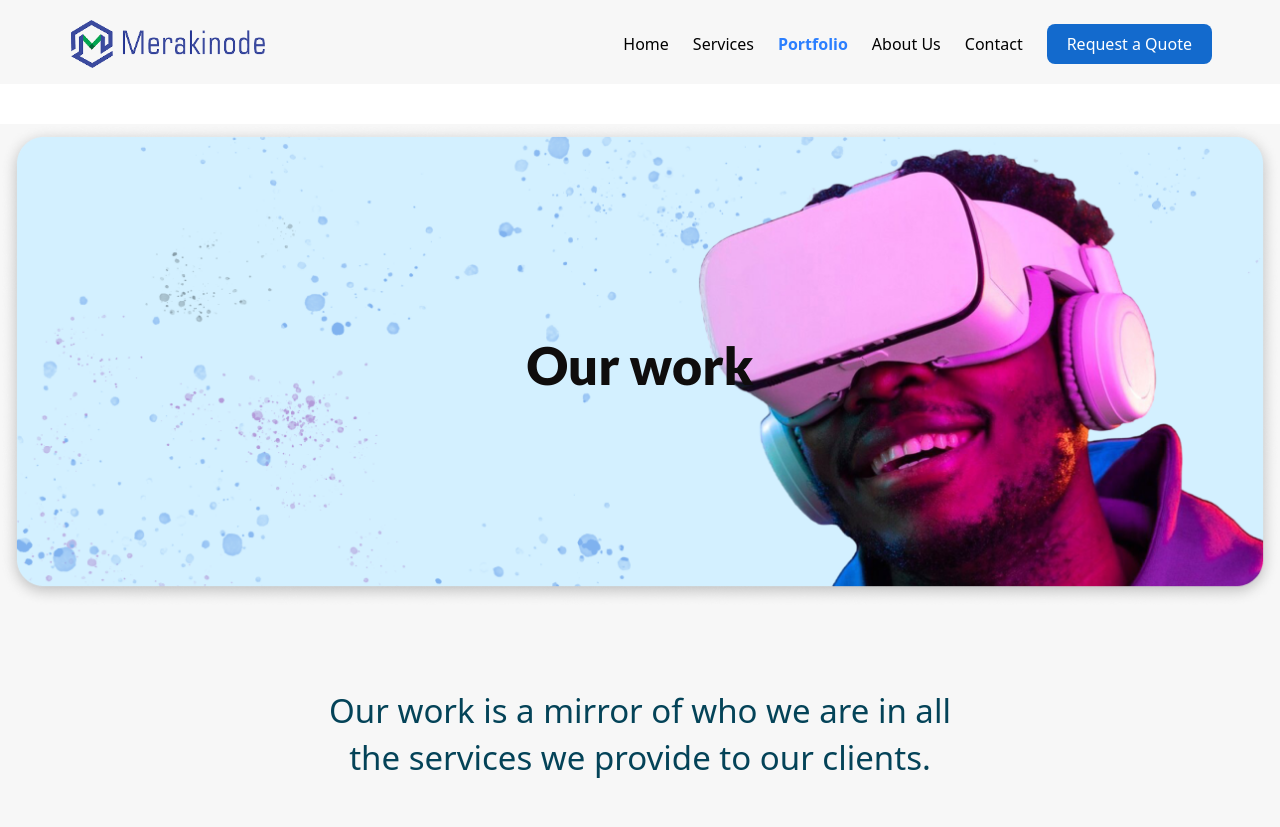
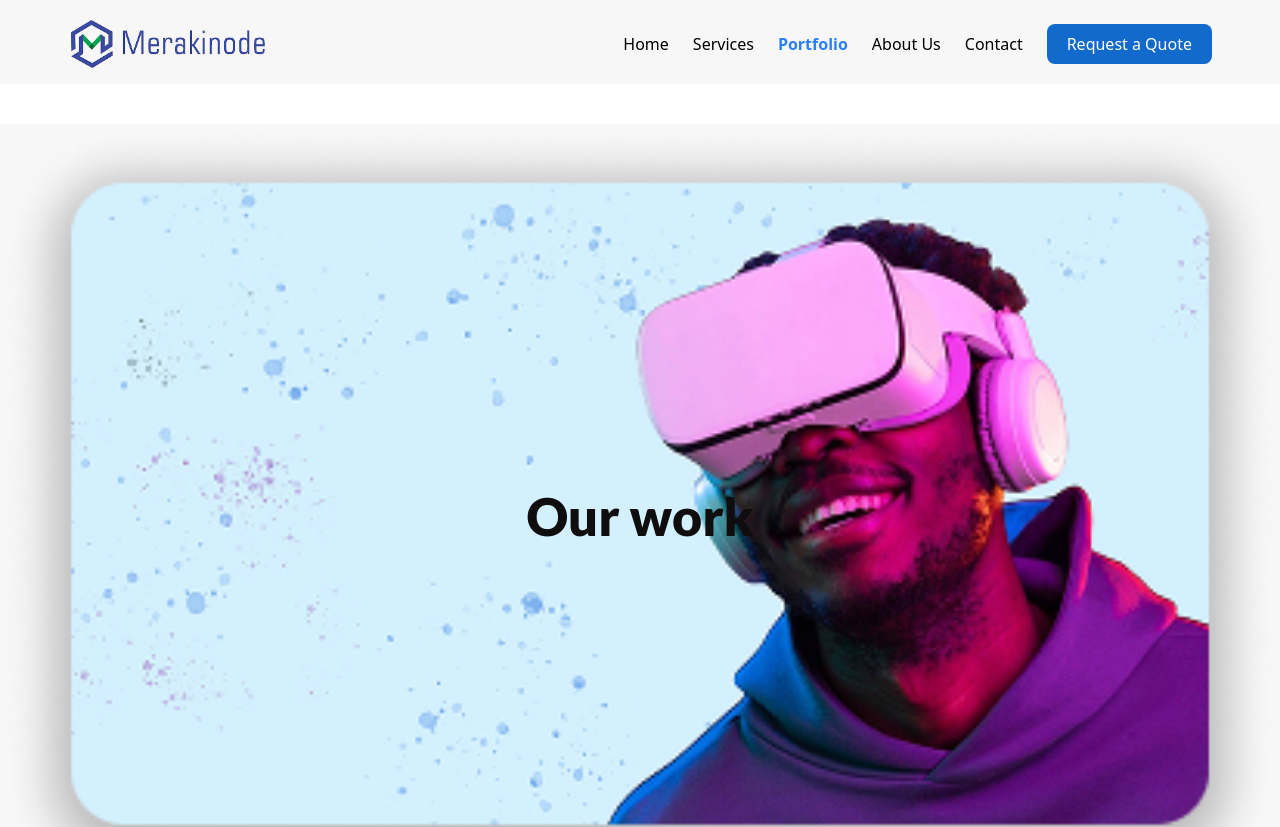
Before and after one commit to nodemeraki/Meraki-Official, a React (Vite) app: page /portfolio in a window 1280 px wide. Shown: the top 827 px of the page. Built offline with nearby package versions, Linux system fonts and the light colour scheme.

Commit message:
feat: hero section

```diff
--- a/src/pages/portfolio/Hero.jsx
+++ b/src/pages/portfolio/Hero.jsx
@@ -1,14 +1,14 @@
-import heroImage from "../../assets/portfolio/hero.png";
+// import heroImage from "../../assets/portfolio/hero.png";
 import heroMobile from "../../assets/portfolio/hero-mobile.png";
 
 const Hero = () => {
   return (
     <section>
       <div className="w-full relative mt-10">
-        <picture>
+        {/* <picture>
           <source media="(min-width: 1280px)" srcSet={heroImage} />
-          <img className="h-full w-full" src={heroMobile} alt="Hero Image" />
-        </picture>
+        </picture> */}
+        <img className="h-full w-full" src={heroMobile} alt="Hero Image" />
 
         <h1 className="absolute inset-0 flex items-center justify-center font-extrabold text-[#0F0D0D] text-4xl md:text-[52px] leading-[57px] tracking-[7%] font-Lato">
           Our work
```
